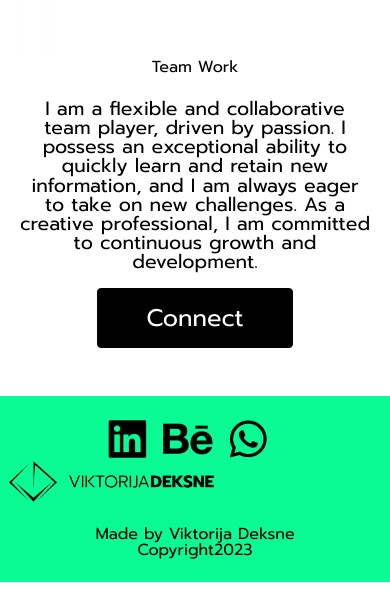
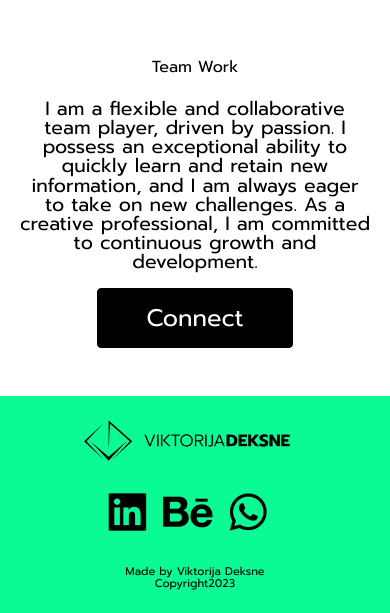
Before and after one commit to vdeksne/Test_V11, a plain HTML site: page dist/index.html in a window 390 px wide. Shown: the part 5261-5874 px from the top of the page. Before the commit the page ends 5843 px from the top, so only its background shows below. Drawn offline with Linux system fonts and the light colour scheme; files that its build step writes are made by us from their sources.

Commit message:
Homepage_Final_V1

```diff
--- a/dist/index.html
+++ b/dist/index.html
@@ -714,10 +714,19 @@
             <div class="footer_distribution">
 
                 <div class="footer_logo">
-                    <a href="index.html" class="logo">
-                        <img class="logo_head_desktop" src="../dist/assets/Logo.png" alt="logo">
-                    </a>
-                    <h5> <ul><li>Made by Viktorija Deksne</li> <li>Copyright2023</li></ul> </h5>
+
+                    <section id="footer-logo2">
+
+                        <a href="index.html" class="logo-2">
+                            <img class="logo_head_desktop" src="../dist/assets/Logo.png" alt="logo">
+                        </a>
+
+                        <h5 class="footer-text"> <ul><li>Made by Viktorija Deksne</li> <li>Copyright2023</li></ul> </h5>
+
+
+                    </section>
+
+
                 </div>
 
                 <div class="social-icons">
@@ -725,6 +734,11 @@
                     <a id="social-icon-1" href="https://www.behance.net/viktorijadeksne" target=”_blank”><img src="../dist/assets/Behance.png" alt="Behance"></a>
                     <a id="social-icon-1" href="https://wa.me/37127266132" target=”_blank”><img src="../dist/assets/WhatsApp.png" alt="WhatsApp"></a>
 
+                </div>
+
+                <div class="footer-text-2">
+
+                    <ul><li>Made by Viktorija Deksne</li> <li>Copyright2023</li></ul>
                 </div>
 
             </div>
--- a/dist/main.css
+++ b/dist/main.css
@@ -257,6 +257,7 @@ h5 {
     margin-left:unset;
 }
 
+
 .technical_skills {
     display: flex;
     flex-direction: column;
@@ -464,6 +465,80 @@ h5 {
     display: flex;
     justify-content: space-evenly;
     align-items: center;
+}
+
+.logo-2 img {
+    width: 55%;
+    display: flex;
+    /* margin: 0; */
+    padding-top: 2rem;
+}
+
+@media (min-width: 612px) {
+
+    .footer-text-2 {
+        display: none;
+    }
+}
+
+@media (max-width: 611px) {
+
+    .footer-text-2 {
+        font-size: 0.7rem;
+        text-align: center;
+
+    }
+
+    .logo-2 {
+        width: 55%;
+        display: flex;
+        margin: 0 auto !important;
+        padding-top: 0;
+        justify-content: center;
+
+    }
+    .footer_logo {
+        margin: 0 auto;
+    }
+
+    .footer_distribution {
+        justify-content: center;
+        flex-direction: column;
+    }
+
+    .logo-2 img {
+        width: 100%;
+        padding-top: 0;
+    }
+
+    .footer_distribution {
+
+        justify-content: center !important;
+    }
+
+    .social-icons {
+        padding-top: 2rem;
+        padding-bottom: 2rem;
+    }
+
+    #footer-logo2 {
+        font-size: .7rem !important;
+    }
+
+    .footer_distribution h5 {
+
+        font-size: .7rem !important;
+    }
+
+    .footer-logo {
+        text-align: center !important;
+        align-items: center !important;
+    }
+
+    .footer-text {
+        text-align: center;
+        display: none;
+    }
 }
 
 .scroll_circles {
@@ -1112,6 +1187,21 @@ input[type="submit"] {
 }
 
 @media (max-width: 874px){
+
+    /* #footer-logo2 {
+        display: flex;
+    } */
+
+    /* .footer-logo {
+        text-align: center !important;
+        align-items: center !important;
+    }
+
+    .footer-text {
+        text-align: center;
+    } */
+
+
     h2 {
         font-size: 1.8rem;
     }
@@ -1144,7 +1234,7 @@ input[type="submit"] {
 
     .footer_distribution {
         flex-wrap: wrap;
-        flex-direction: column-reverse;
+        /* flex-direction: column-reverse; */
     }
 
     .footer_distribution h5 {
```
